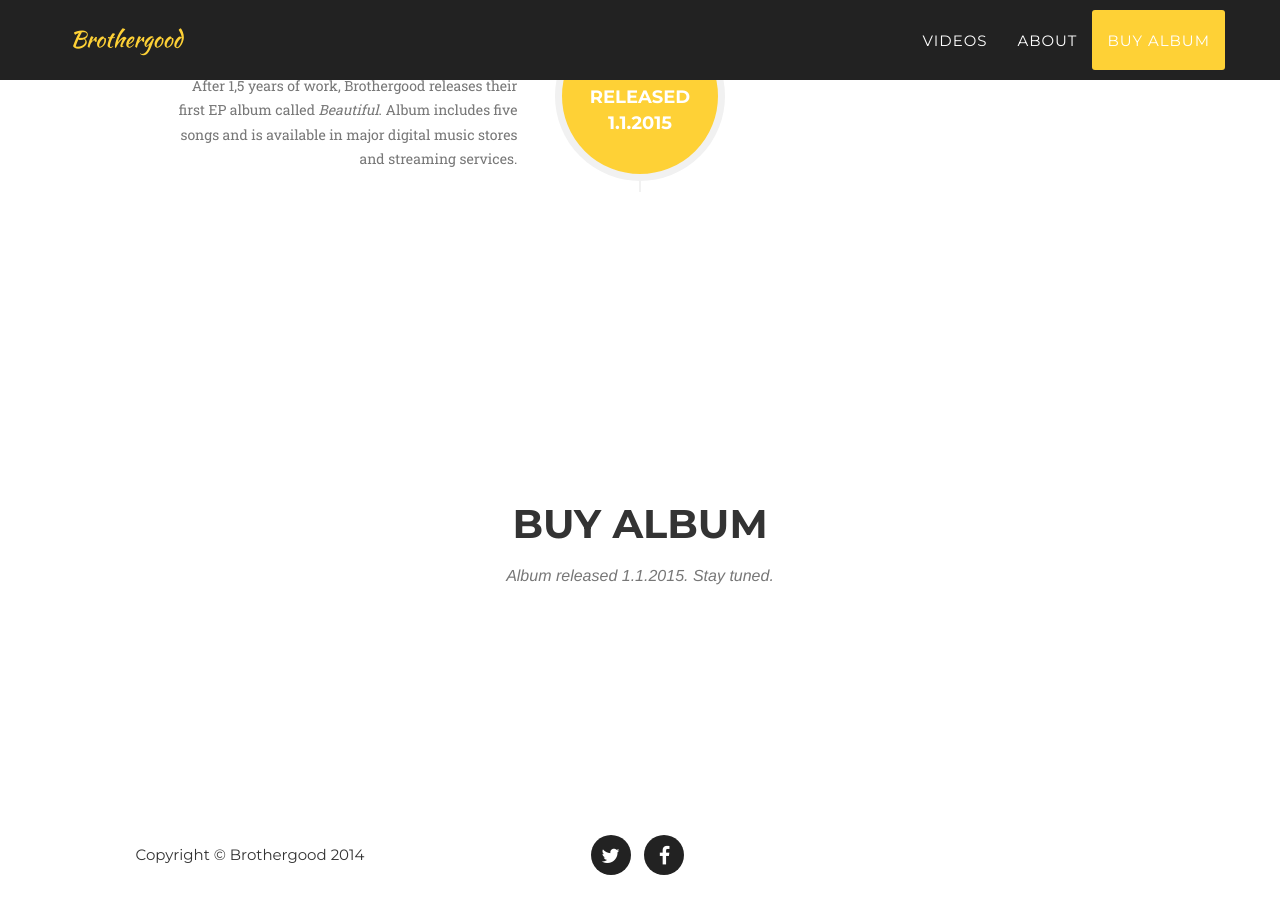
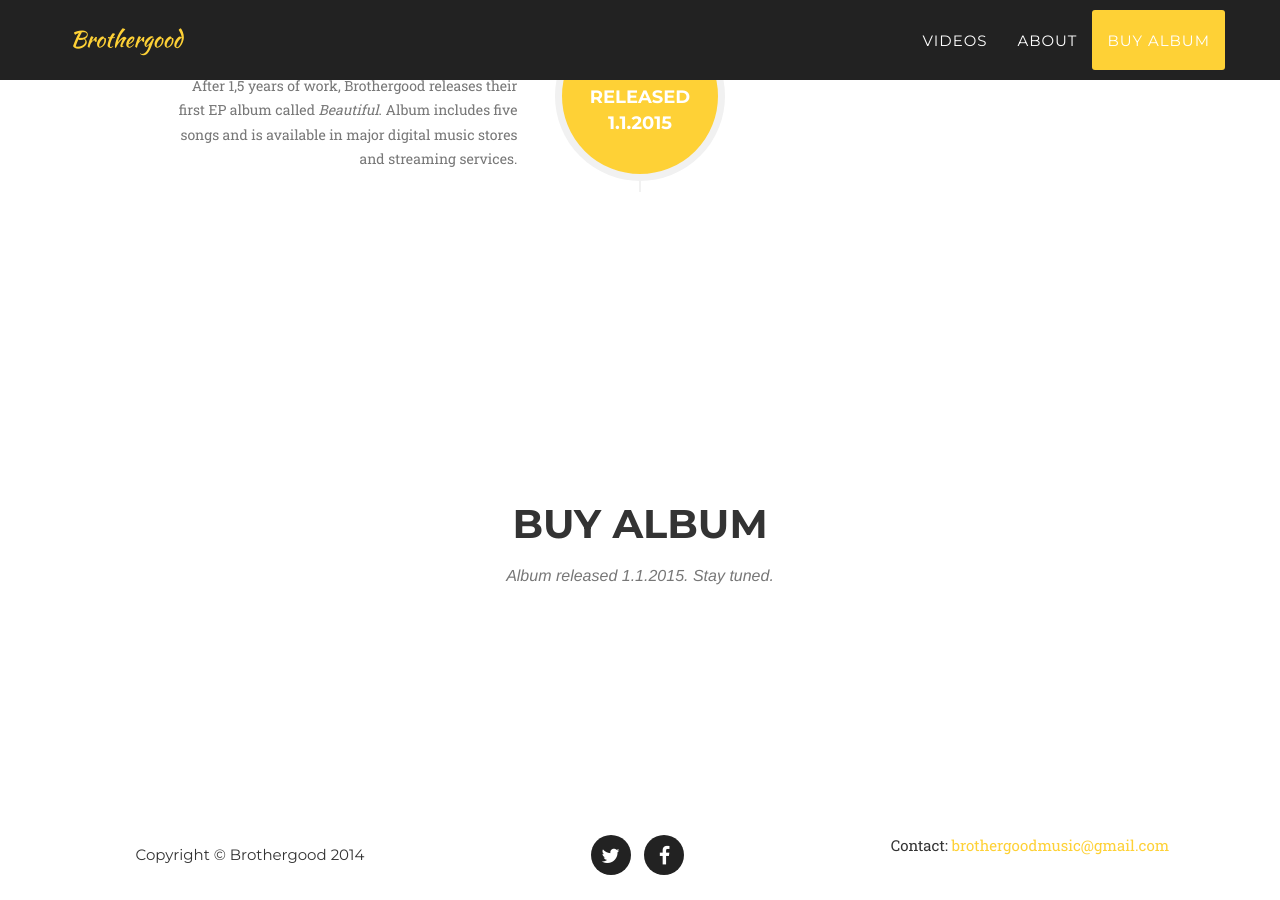
Before and after one commit to juhaniemi/brothergood, a Jekyll site: the page built from index.html, in a window 1280 px wide and 900 px high, scrolled down 3360 px. Built offline with Jekyll 4.4.1, drawn with Linux system fonts in a browser that asks for light colours; some web fonts are replaced.

Commit message:
Added email address to footer

```diff
--- a/_includes/footer.html
+++ b/_includes/footer.html
@@ -13,6 +13,7 @@
                     </ul>
                 </div>
                 <div class="col-md-4">
+                    <span class="contact-email">Contact: <a href="mailto:brothergoodmusic@gmail.com">brothergoodmusic@gmail.com</a></span>
                 </div>
             </div>
         </div>
```
